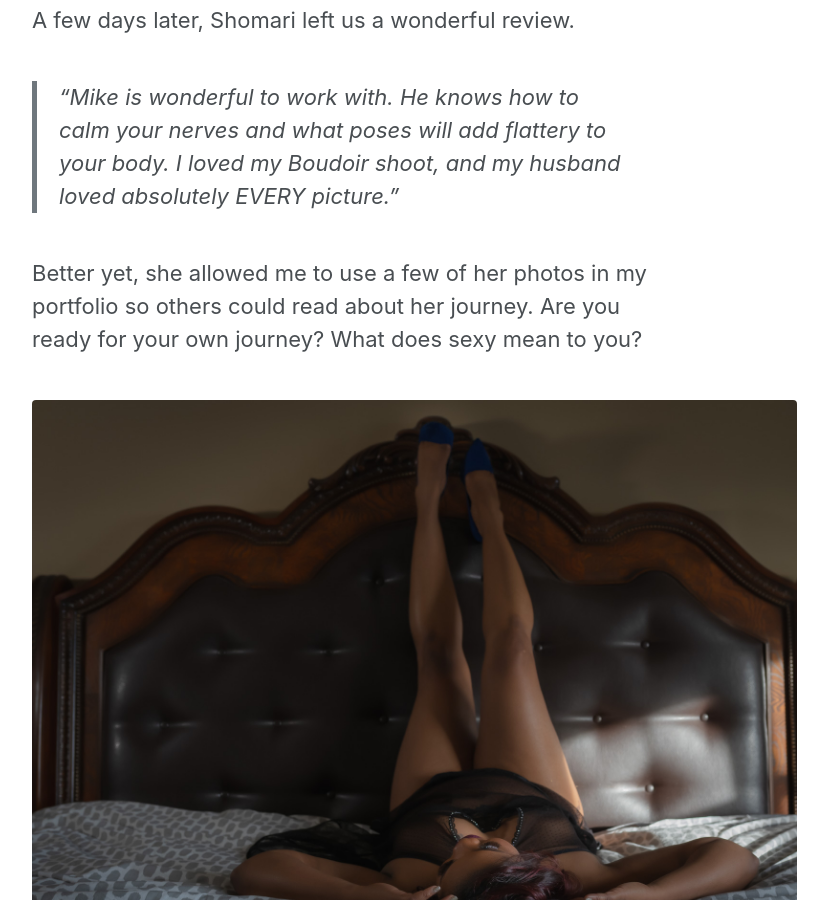
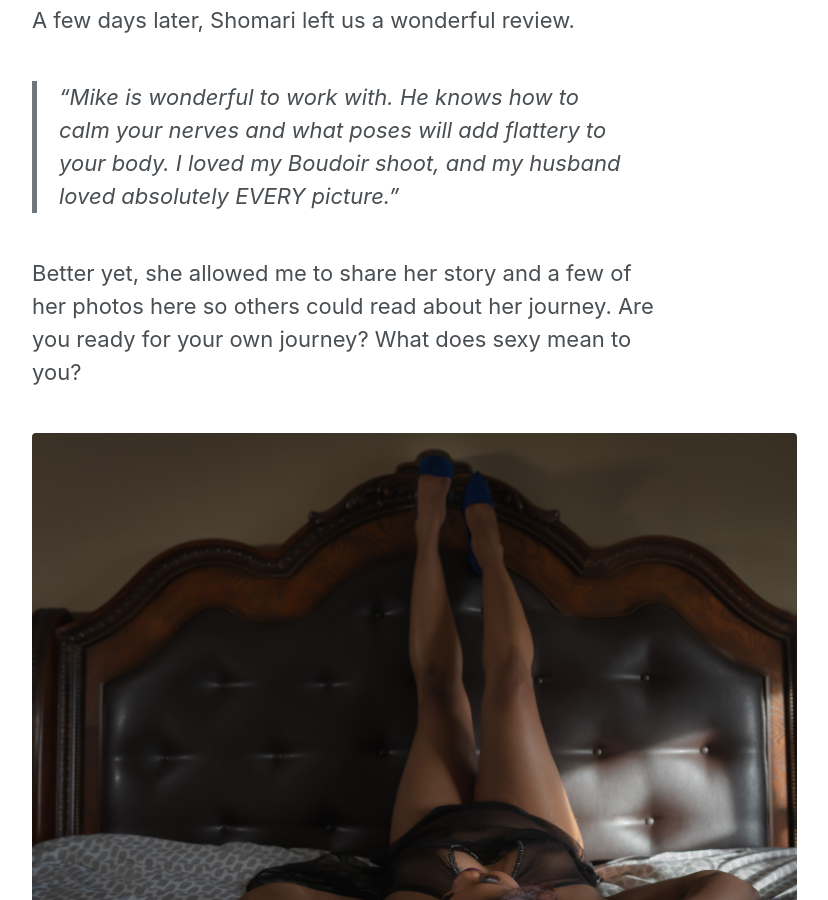
Before and after one commit to mbernico/mb_photography, a Jekyll site: the page built from _portfolio/Shomari.md, in a window 1280 px wide and 900 px high, scrolled down 3264 px. Shown: the whole window, without its empty margins (290-1118 px from the left). Built offline with Jekyll 4.4.1, drawn with Linux system fonts in a browser that asks for light colours; cached includes are drawn as plain includes; nearby versions of some CDN libraries.

Commit message:
update wording

```diff
--- a/_portfolio/Shomari.md
+++ b/_portfolio/Shomari.md
@@ -58,7 +58,7 @@ A few days later, Shomari left us a wonderful review.
 
 > "Mike is wonderful to work with. He knows how to calm your nerves and what poses will add flattery to your body. I loved my Boudoir shoot, and my husband loved absolutely EVERY picture."
 
-Better yet, she allowed me to use a few of her photos in my portfolio so others could read about her journey. Are you ready for your own journey? What does sexy mean to you?
+Better yet, she allowed me to share her story and a few of her photos here so others could read about her journey. Are you ready for your own journey? What does sexy mean to you?
 
 <figure class="full">
     <img src="/assets/images/portfolio/shomari/shomari-3.jpg">
```
